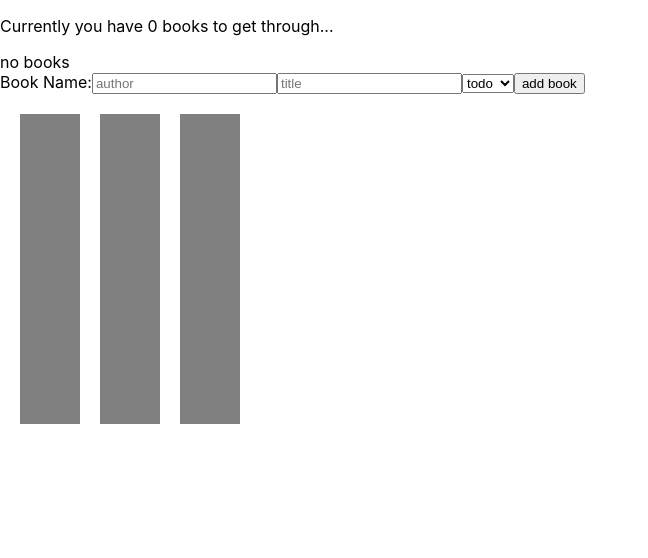
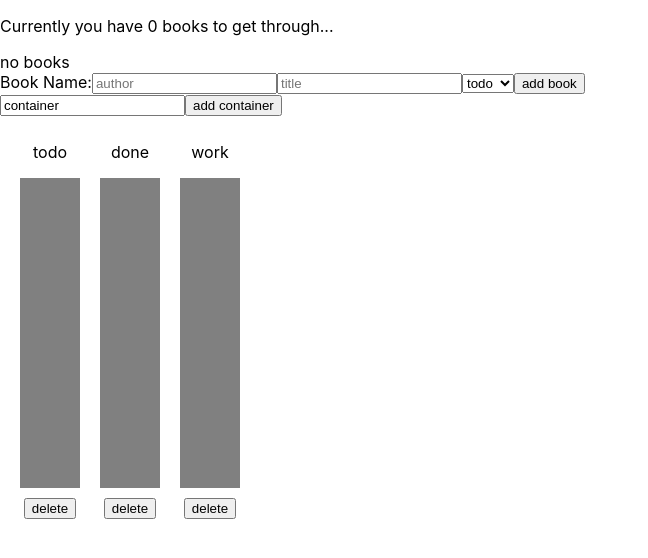
Before and after one commit to thejustvic/Reading-List-App, a React (Create React App) app: page / in a window 1280 px wide. Shown: the top 558 px of the page, without its empty margins (0-648 px from the left). Built offline with nearby package versions, Linux system fonts and the light colour scheme.

Commit message:
add container

```diff
--- a/src/components/BookDetails.js
+++ b/src/components/BookDetails.js
@@ -4,14 +4,16 @@ import { BookContext } from '../contexts/BookContext'
 const BookDetails = ({ book }) => {
   const { dispatch } = React.useContext(BookContext)
   return(
-    <li onClick={() => dispatch({
-          type: 'REMOVE_BOOK',
-          payload: book.id
-        })}
+    <li
+      className='book-details'
+      onClick={() => dispatch({
+        type: 'REMOVE_BOOK',
+        payload: book.id
+      })}
     >
-      <div className='title'>{book.title}</div>
-      <div className='author'>{book.author}</div>
-      <div className='type'>{book.type}</div>
+      <div className='book-title'>{book.title}</div>
+      <div className='book-author'>{book.author}</div>
+      <div className='book-type'>{book.type}</div>
     </li>
   )
 }
--- a/src/components/BookList.js
+++ b/src/components/BookList.js
@@ -7,7 +7,7 @@ const BookList = () => {
   const { books } = React.useContext(BookContext)
 
   return books.length ? (
-    <div className='song-list'>
+    <div className='book-list'>
       {books.map(book => {
         return (
           <BookDetails key={book.id} book={book} />
--- a/src/components/drag/DragBody.js
+++ b/src/components/drag/DragBody.js
@@ -2,12 +2,43 @@ import React from 'react'
 import DragContainer from './DragContainer';
 import './DragBody.css'
 
-const DragBody = () => (
-  <div className='container-wrapper'>
-    <DragContainer containerType='todo' />
-    <DragContainer containerType='done' />
-    <DragContainer containerType='work' />
-  </div>
-)
+const DragBody = () => {
+
+  const [containerTypeName, setContainerTypeName] = React.useState('container')
+
+  const [containers, setContainer] = React.useState([
+      <DragContainer containerType='todo' />,
+      <DragContainer containerType='done' />,
+      <DragContainer containerType='work' />,
+  ])
+  console.log(containers)
+
+  const handleSubmit = e => {
+    e.preventDefault()
+    setContainer([
+      ...containers,
+      <DragContainer containerType={containerTypeName} />,
+    ])
+  }
+
+  return(
+    <>
+      <form onSubmit={handleSubmit}>
+        <input
+          type='text'
+          required
+          onChange={e => setContainerTypeName(e.target.value)}
+          value={containerTypeName}
+          placeholder='containerTypeName'
+        />
+        <input type='submit' value='add container' />
+      </form>
+
+      <div className='container-wrapper'>
+        {containers}
+      </div>
+    </>
+  )
+}
 
 export default DragBody
--- a/src/components/drag/DragContainer.css
+++ b/src/components/drag/DragContainer.css
@@ -5,3 +5,11 @@
   margin: 10px;
   padding: 5px;
 }
+.container-name{
+  text-align: center;
+}
+
+.container-button{
+  display: flex;
+  margin: auto;
+}
--- a/src/components/drag/DragContainer.js
+++ b/src/components/drag/DragContainer.js
@@ -10,11 +10,10 @@ const DragContainer = ({ containerType }) => {
   const createDragItems = () => {
     let items = [];
 
-    books.filter(item => item.type === containerType).forEach((item,key) => items.push(
+    books.filter(item => item.type === containerType).forEach(item => items.push(
       <DragItem
-        key={key}
-        title={item.title}
-        id={item.id}
+        key={item.id}
+        book={item}
       />
     ))
 
@@ -24,6 +23,8 @@ const DragContainer = ({ containerType }) => {
   }
 
   return(
+    <div>
+      <p className='container-name'>{containerType}</p>
       <div
         className='drag-container'
         onDrop={event => {
@@ -33,8 +34,10 @@ const DragContainer = ({ containerType }) => {
           dispatch({
             type: 'ADD_BOOK',
             payload:{
-            title: data,
+              title: data.title,
+              author: data.author,
               type: containerType,
+              id: data.id
             }
           })
         }}
@@ -44,6 +47,8 @@ const DragContainer = ({ containerType }) => {
       >
         {createDragItems()}
       </div>
+      <button className='container-button' onClick={()=>console.log(containerType)}>delete</button>
+    </div>
   )
 }
 
--- a/src/components/drag/DragItem.js
+++ b/src/components/drag/DragItem.js
@@ -2,7 +2,7 @@ import React from 'react'
 import { BookContext } from '../../contexts/BookContext'
 import './DragItem.css'
 
-const DragItem = ({ title, id }) => {
+const DragItem = ({ book }) => {
 
   const { dispatch } = React.useContext(BookContext)
 
@@ -12,17 +12,17 @@ const DragItem = ({ title, id }) => {
         className='drag-item'
         draggable={true}
         onDragStart={event => {
-          event.dataTransfer.setData('drag-item', JSON.stringify(title));
+          event.dataTransfer.setData('drag-item', JSON.stringify(book));
         }}
 
-        onDragEndCapture={()=>
+        onDragEnd={()=>
           dispatch({
             type: 'REMOVE_BOOK',
-            payload: id
+            payload: book.id
           })
         }
       >
-        {title}
+        {book.title}
       </div>
     </div>
   )
```
Lines whose indentation alone changed are shown as unchanged.
